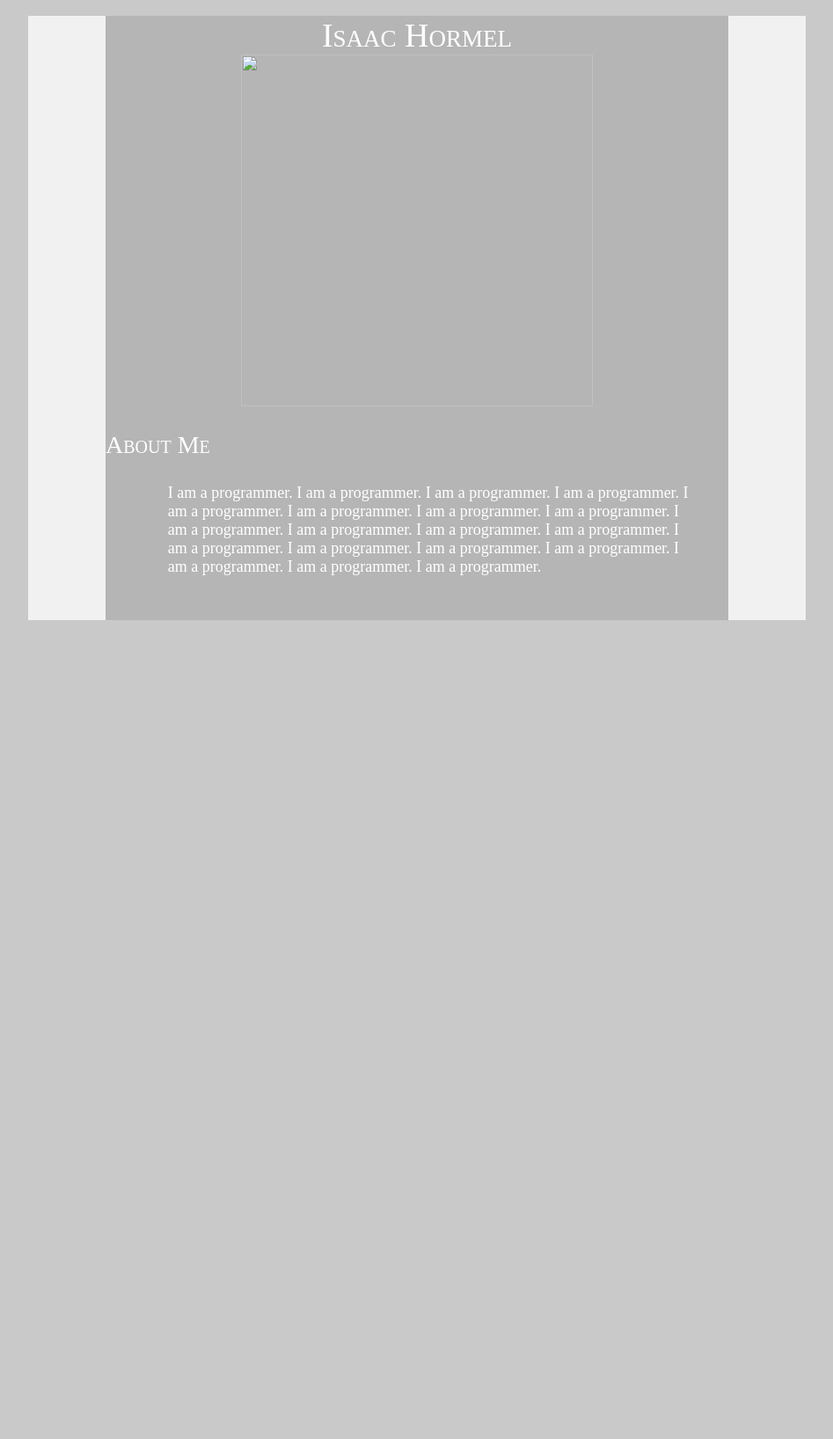
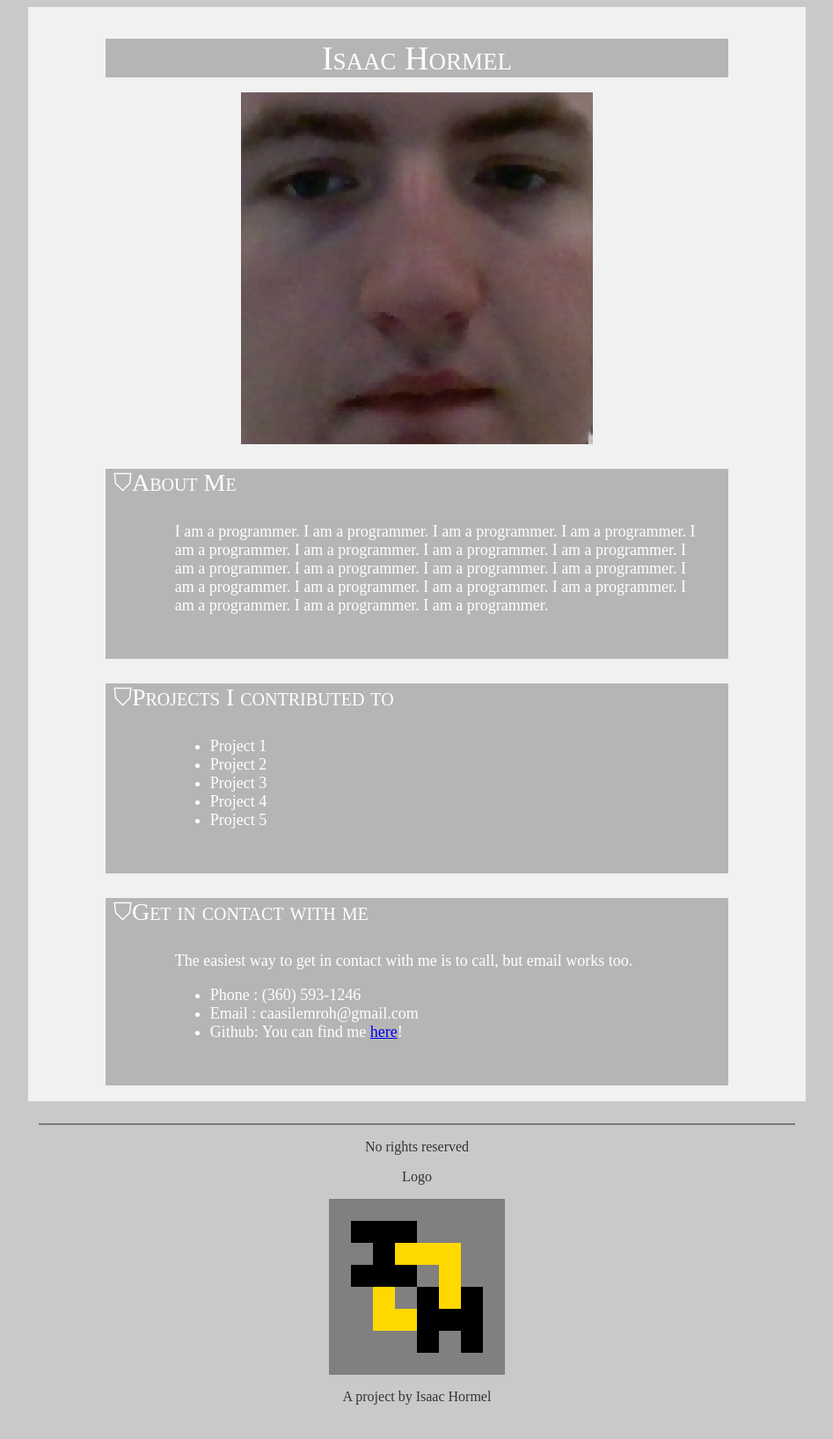
Before and after one commit to rewrite123/basicPortfolio, a plain HTML site: page html/index.html in a window 1280 px wide. Shown: the whole page at 88% size, without its empty margins (166-1113 px from the left). Before the commit the page ends 800 px from the top, so only its background shows below. Drawn offline with Linux system fonts and the light colour scheme.

Commit message:
Basically finished index.html

```diff
--- a/css/mainStyle.css
+++ b/css/mainStyle.css
@@ -23,8 +23,8 @@ video{
 	background-color: #233329;
 }
 img{
-	width: 400px;
-	height: 400px;
+	width: 200px;
+	height: 200px;
 
 	margin-left: auto;
 	margin-right: auto;
@@ -33,8 +33,16 @@ img{
 	display: block;
 	image-rendering: pixelated;
 }
-a{
-	font-size: 15px;
+.mainImage{
+	width: 400px;
+	height: 400px;
+
+	margin-left: auto;
+	margin-right: auto;
+	margin-top: 2%;
+	margin-bottom: 2%;
+	display: block;
+	image-rendering: pixelated;
 }
 .mainWrapper{
 	background-color: rgb(241, 241, 241);
@@ -59,6 +67,7 @@ a{
 	margin-right: 10%;
 	margin-top: 0%;
 	margin-bottom: 0%;
+	padding-left: 1%;
 	font-size: 28px;
 	font-family: "Bree Serif";
 	font-variant: small-caps;
@@ -88,5 +97,5 @@ a.smallHeadingWrapper{
 	margin-bottom: 5%;
 	color: rgb(51, 51, 51);
 	text-align: center;
-	border-top: 2px solid #233329;
+	border-top: 2px solid rgb(121, 121, 121);
 }
--- a/html/index.html
+++ b/html/index.html
@@ -5,6 +5,7 @@
 	<meta charset="UTF-8"/>
 
 	<link href="../css/mainStyle.css" rel="stylesheet">
+	<link id="favicon" rel="icon" href="../images/favicon.png" type="image/png" sizes="8x8">
 
 	<title>Isaac Hormel</title>
 </head>
@@ -12,18 +13,59 @@
 <body>
 
 	<div class="mainWrapper">
-		<p class="headingWrapper">Isaac Hormel</p>
+		<br/>
+		<header>
+			<p class="headingWrapper">Isaac Hormel</p>
+		</header>
+
+		<img src="../images/profilePic.png" alt="ProfilePic" class="mainImage" />
 
 		<div class="smallHeadingWrapper">
-			<img src="../images/myFace.png"/>
-			<p>About Me</p>
+			<p>&#9929;About Me</p>
 			<div class="detail">
 				<p>I am a programmer. I am a programmer. I am a programmer. I am a programmer. I am a programmer. I am a programmer. I am a programmer. I am a programmer. I am a programmer. I am a programmer. I am a programmer. I am a programmer. I am a programmer. I am a programmer. I am a programmer. I am a programmer. I am a programmer. I am a programmer. I am a programmer. </p>
 			</div>
 			<br/>
-		<div>
+		</div>
+
+		<div class="smallHeadingWrapper">
+			<p>&#9929;Projects I contributed to</p>
+			<div class="detail">
+				<ul>
+					<li>Project 1</li>
+					<li>Project 2</li>
+					<li>Project 3</li>
+					<li>Project 4</li>
+					<li>Project 5</li>
+				</ul>
+			</div>
+			<br/>
+		</div>
+
+		<div class="smallHeadingWrapper">
+			<p>&#9929;Get in contact with me</p>
+			<div class="detail">
+				<p>The easiest way to get in contact with me is to call, but email works too.</p>
+				<ul>
+					<li>Phone : (360) 593-1246</li>
+					<li>Email : caasilemroh@gmail.com</li>
+					<li>Github: You can find me <a href="https://github.com/rewrite123">here</a>!</li>
+				</ul>
+			</div>
+			<br/>
+		</div>
+		<br/>
 
 	</div>
+
+	<footer>
+	<div class="footer">
+		<p>No rights reserved</p>
+		<p>Logo</p>
+		<img src="../images/logo.png" alt="My logo"/>
+		<p>A project by Isaac Hormel</p>
+	</div>
+	</footer>
 
 </body>
 
```
Also changed, not shown: images/aboutAuthor.html (added, +95 -0 lines), images/favicon.png (added), images/logo.png (added), images/profilePic.png (added).
